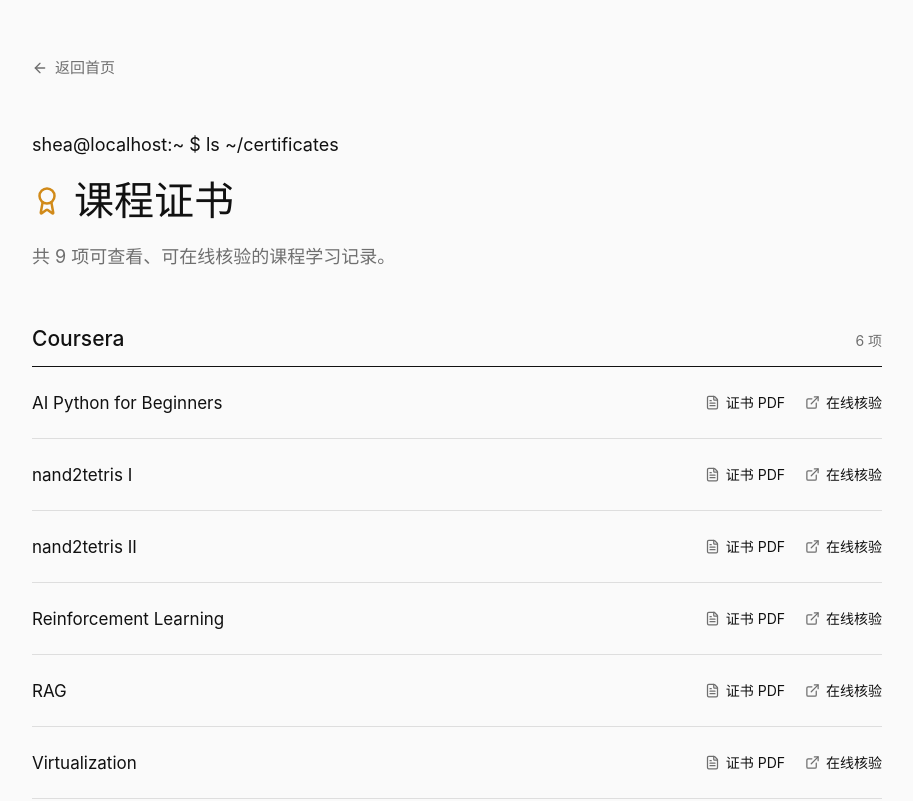
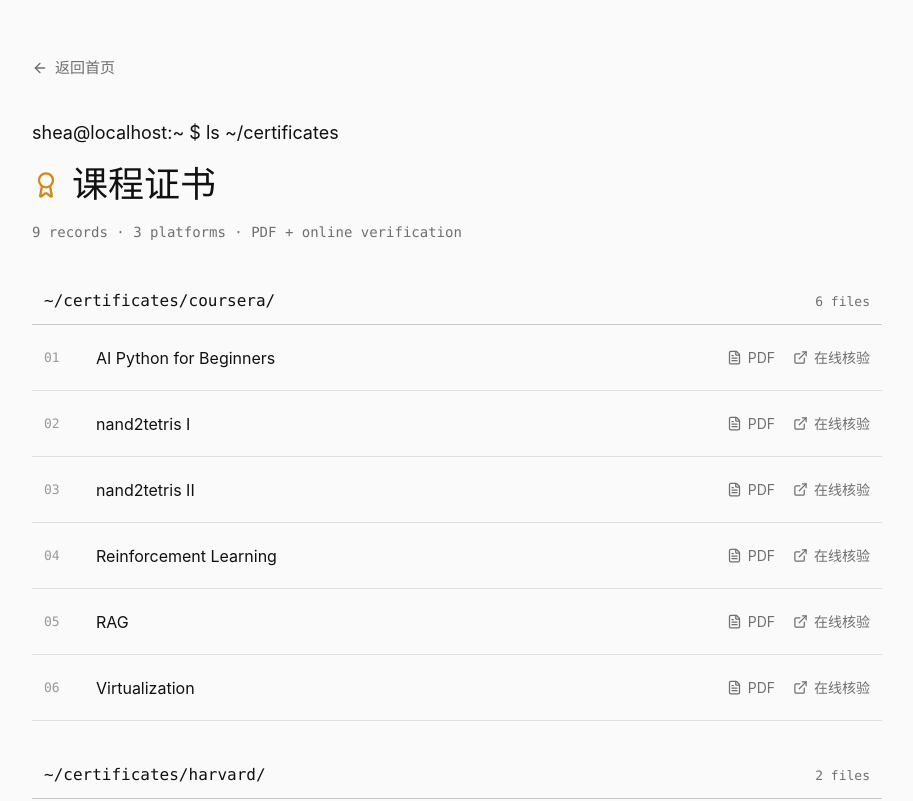
Before and after one commit to ascendho/ascendho.github.io, a Next.js app: page /certificates in a window 1280 px wide. Shown: the top 801 px of the page, without its empty margins (183-1096 px from the left). Built offline with nearby package versions, Linux system fonts and the light colour scheme.

Commit message:
refactor: enhance certificates page layout and styling

```diff
--- a/src/app/certificates/page.tsx
+++ b/src/app/certificates/page.tsx
@@ -30,7 +30,9 @@
             <Award aria-hidden="true" />
             <h1>课程证书</h1>
           </div>
-          <p>共 {certificateCount} 项可查看、可在线核验的课程学习记录。</p>
+          <p className="certificates-summary">
+            {certificateCount} records · {certificateGroups.length} platforms · PDF + online verification
+          </p>
         </header>
 
         <div className="certificate-groups">
@@ -40,18 +42,25 @@
             return (
               <section className="certificate-group" key={group.platform} aria-labelledby={groupId}>
                 <div className="certificate-group-header">
-                  <h2 id={groupId}>{group.platform}</h2>
-                  <span>{group.items.length} 项</span>
+                  <h2 id={groupId}>
+                    <code>~/certificates/{group.platform.toLowerCase()}/</code>
+                  </h2>
+                  <span>
+                    {group.items.length} {group.items.length === 1 ? "file" : "files"}
+                  </span>
                 </div>
 
                 <div className="certificate-list">
-                  {group.items.map((certificate) => (
+                  {group.items.map((certificate, index) => (
                     <article className="certificate-item" key={certificate.title}>
+                      <span className="certificate-index" aria-hidden="true">
+                        {String(index + 1).padStart(2, "0")}
+                      </span>
                       <h3>{certificate.title}</h3>
                       <div className="certificate-actions">
                         <a href={certificate.pdf} target="_blank" rel="noopener noreferrer">
                           <FileText aria-hidden="true" />
-                          证书 PDF
+                          PDF
                         </a>
                         <a href={certificate.verify} target="_blank" rel="noopener noreferrer">
                           <ExternalLink aria-hidden="true" />
--- a/src/app/globals.css
+++ b/src/app/globals.css
@@ -271,8 +271,8 @@
 }
 
 .certificates-header {
-  max-width: 720px;
-  margin-top: 48px;
+  max-width: 760px;
+  margin-top: 36px;
 }
 
 .certificates-prompt {
@@ -289,12 +289,12 @@
   display: flex;
   align-items: center;
   gap: 12px;
-  margin-top: 18px;
+  margin-top: 16px;
 }
 
 .certificates-title-row svg {
-  width: 30px;
-  height: 30px;
+  width: 28px;
+  height: 28px;
   flex: none;
   color: #d18a19;
 }
@@ -302,25 +302,27 @@
 .certificates-title-row h1 {
   margin: 0;
   color: var(--text-primary);
-  font-size: 40px;
+  font-size: 36px;
   font-weight: 500;
   line-height: 1.15;
   letter-spacing: 0;
 }
 
-.certificates-header p {
-  margin: 18px 0 0;
+.certificates-header .certificates-summary {
+  margin: 16px 0 0;
   color: var(--text-muted);
-  font-size: 18px;
-  line-height: 30px;
+  font-family: ui-monospace, SFMono-Regular, Menlo, Monaco, Consolas, "Liberation Mono", monospace;
+  font-size: 14px;
+  line-height: 22px;
+  overflow-wrap: anywhere;
 }
 
 .certificate-groups {
-  margin-top: 52px;
+  margin-top: 44px;
 }
 
 .certificate-group + .certificate-group {
-  margin-top: 44px;
+  margin-top: 40px;
 }
 
 .certificate-group-header {
@@ -328,40 +330,62 @@
   align-items: baseline;
   justify-content: space-between;
   gap: 24px;
-  padding-bottom: 12px;
-  border-bottom: 1px solid var(--text-primary);
+  padding: 0 12px 10px;
+  border-bottom: 1px solid #c8c8c8;
 }
 
 .certificate-group-header h2 {
+  min-width: 0;
   margin: 0;
   color: var(--text-primary);
-  font-size: 21px;
-  font-weight: 500;
-  line-height: 30px;
+  font-size: 16px;
+  font-weight: 400;
+  line-height: 26px;
   letter-spacing: 0;
+  overflow-wrap: anywhere;
+}
+
+.certificate-group-header code {
+  font: inherit;
+  font-family: ui-monospace, SFMono-Regular, Menlo, Monaco, Consolas, "Liberation Mono", monospace;
 }
 
 .certificate-group-header span {
   color: var(--text-muted);
-  font-size: 14px;
+  font-family: ui-monospace, SFMono-Regular, Menlo, Monaco, Consolas, "Liberation Mono", monospace;
+  font-size: 13px;
   line-height: 22px;
+  white-space: nowrap;
 }
 
 .certificate-item {
   display: grid;
-  grid-template-columns: minmax(0, 1fr) auto;
+  grid-template-columns: 36px minmax(0, 1fr) auto;
   align-items: center;
-  gap: 20px;
-  min-height: 72px;
-  padding: 16px 0;
+  gap: 16px;
+  min-height: 66px;
+  padding: 13px 12px;
   border-bottom: 1px solid var(--line);
+  transition: background-color 160ms ease;
+}
+
+.certificate-item:hover,
+.certificate-item:focus-within {
+  background: #f3f3f3;
+}
+
+.certificate-index {
+  color: #9a9a9a;
+  font-family: ui-monospace, SFMono-Regular, Menlo, Monaco, Consolas, "Liberation Mono", monospace;
+  font-size: 13px;
+  line-height: 22px;
 }
 
 .certificate-item h3 {
   min-width: 0;
   margin: 0;
   color: var(--text-primary);
-  font-size: 17px;
+  font-size: 16px;
   font-weight: 400;
   line-height: 28px;
   letter-spacing: 0;
@@ -372,7 +396,7 @@
   display: flex;
   flex-wrap: wrap;
   justify-content: flex-end;
-  gap: 12px 20px;
+  gap: 10px 18px;
 }
 
 .certificate-actions a {
@@ -380,7 +404,7 @@
   align-items: center;
   gap: 6px;
   border-radius: 2px;
-  color: var(--text-primary);
+  color: var(--text-muted);
   font-size: 14px;
   line-height: 24px;
   text-decoration-color: transparent;
@@ -392,6 +416,7 @@
 
 .certificate-actions a:hover,
 .certificate-actions a:focus-visible {
+  color: var(--text-primary);
   text-decoration-color: currentColor;
 }
 
@@ -584,7 +609,6 @@
 @media (max-width: 720px) {
   .home-terminal,
   .certificates-prompt,
-  .certificates-header p,
   .demo-prompt,
   .demo-description {
     font-size: 17px;
@@ -604,13 +628,24 @@
     margin-top: 42px;
   }
 
+  .certificates-header .certificates-summary {
+    font-size: 13px;
+    line-height: 21px;
+  }
+
+  .certificate-group-header {
+    padding-right: 8px;
+    padding-left: 8px;
+  }
+
   .certificate-item {
-    grid-template-columns: 1fr;
-    gap: 8px;
-    padding: 16px 0 18px;
+    grid-template-columns: 32px minmax(0, 1fr);
+    gap: 6px 12px;
+    padding: 14px 8px 16px;
   }
 
   .certificate-actions {
+    grid-column: 2;
     justify-content: flex-start;
   }
 
@@ -630,6 +665,7 @@
 
   .home-terminal a,
   .page-back-link,
+  .certificate-item,
   .certificate-actions a,
   .demo-link,
   .demo-back {
```
